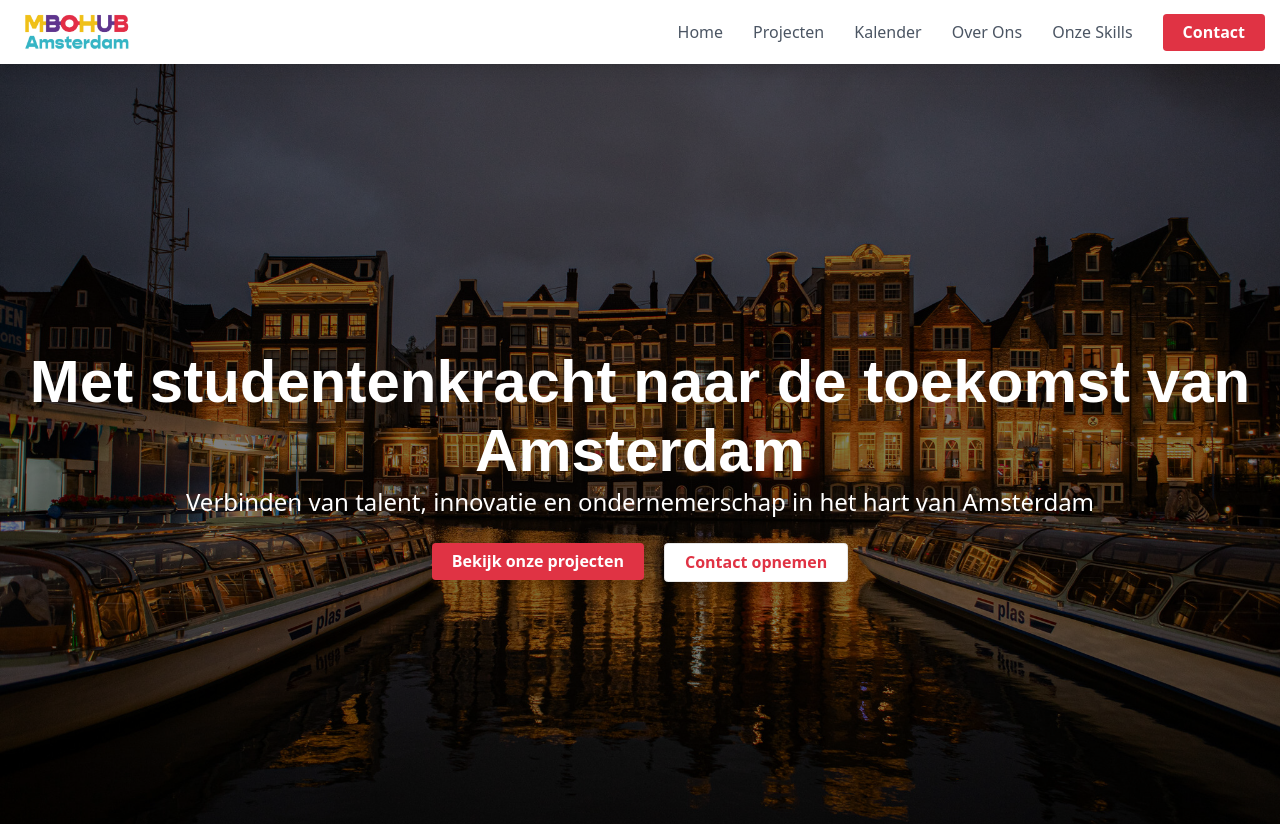
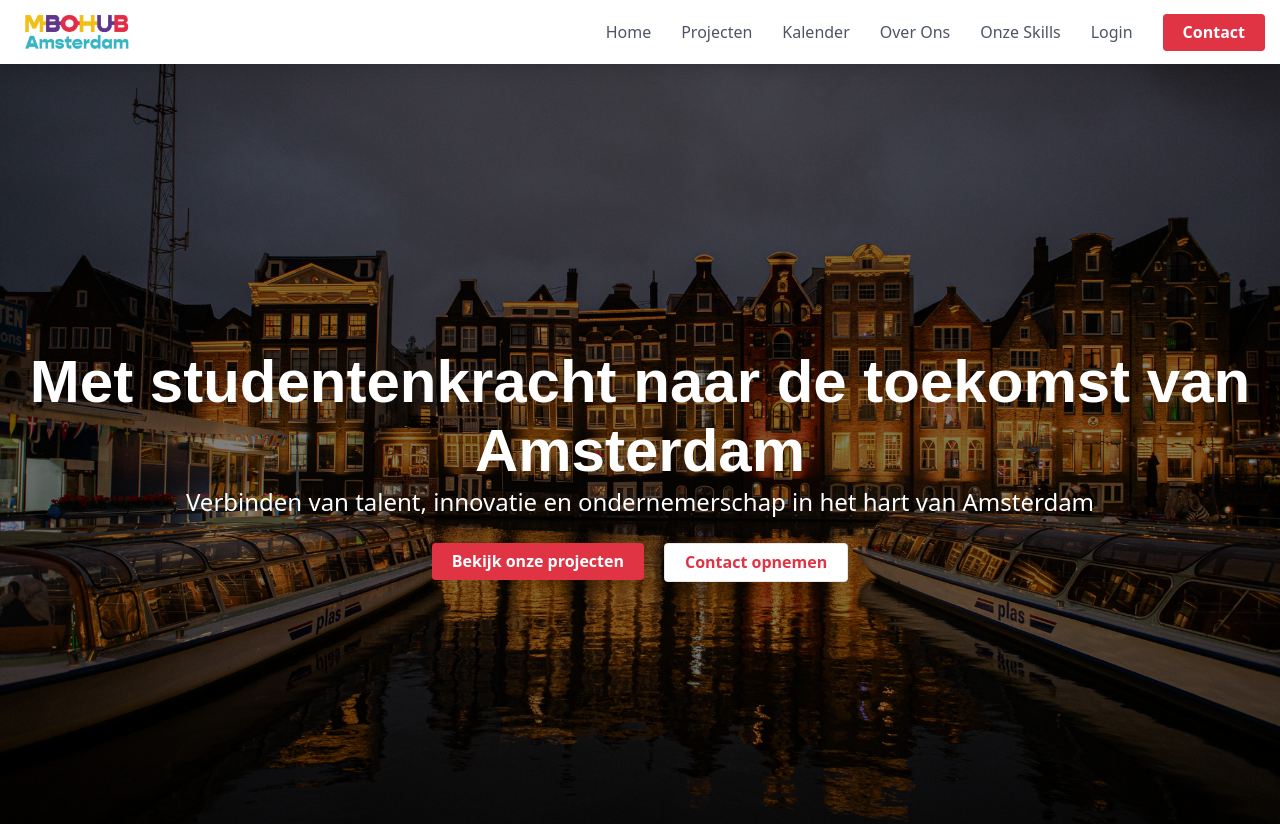
Before and after one commit to kyryl-ieremieiev/mbo-hub-react-laravel, a Next.js app in the folder react-laravel-BO-main/frontend/: page / in a window 1280 px wide. Shown: the top 824 px of the page. Built offline with nearby package versions, Linux system fonts and the light colour scheme; no server answers; a web font is replaced by a local one.

Commit message:
added login

```diff
--- a/react-laravel-BO-main/frontend/src/components/navbar/navbar.tsx
+++ b/react-laravel-BO-main/frontend/src/components/navbar/navbar.tsx
@@ -3,7 +3,9 @@ import styles from "./navbar.module.css";
 import CTAButton from "../ctaButton/ctaButton";
 
 export default function Navbar() {
-    return(
+    const loginUrl = process.env.NEXT_PUBLIC_LOGIN_URL || "/login"; // Fallback voor veiligheid
+
+    return (
         <nav className={styles.navigation}>
             <figure className={styles.figure}>
                 <Link href="/">
@@ -27,6 +29,9 @@ export default function Navbar() {
                 <li>
                     <Link href="/skills">Onze Skills</Link>
                 </li>
+                <li >
+                    <Link href={loginUrl}>Login</Link>
+                </li>
                 <li className={styles.special}>
                     <CTAButton href="/contact">Contact</CTAButton>
                 </li>
```
Also changed, not shown: 2 other files (tests, documents, lock files or other folders).
